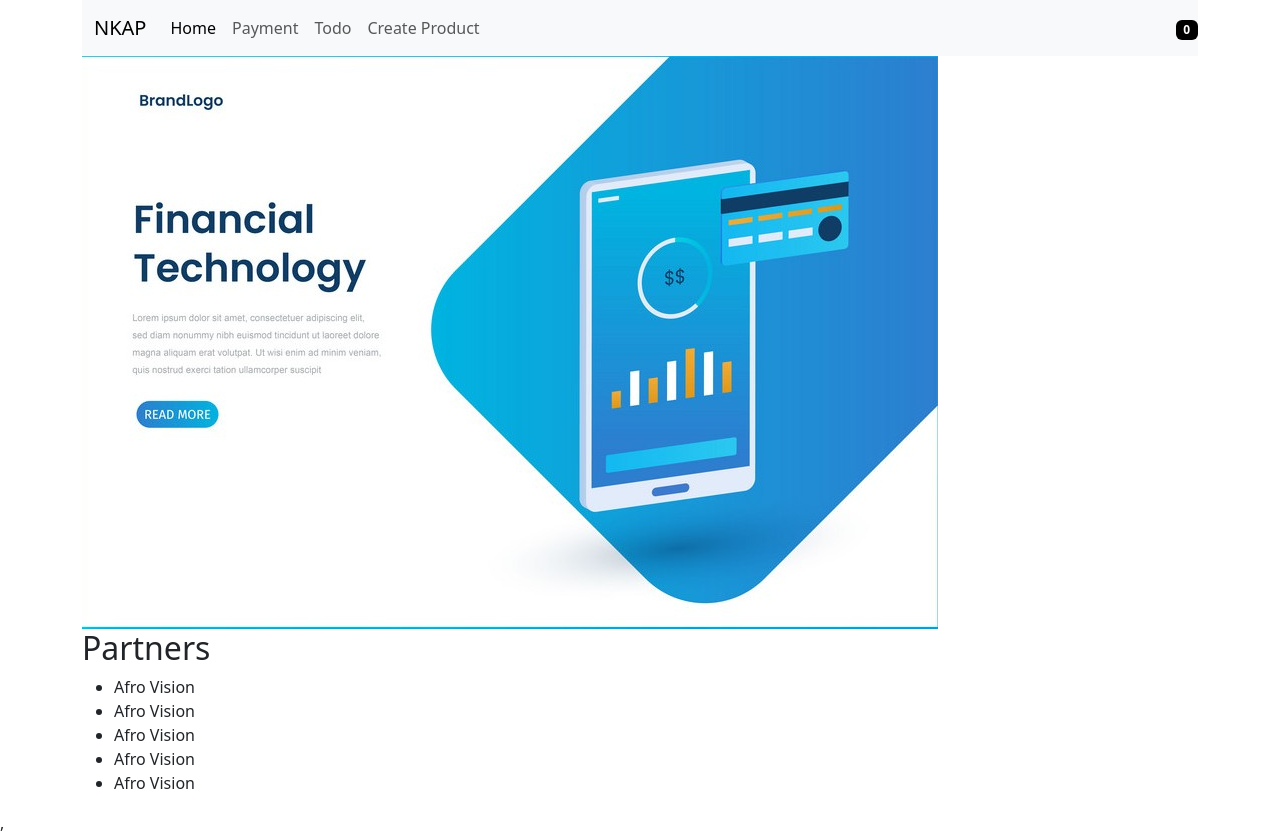
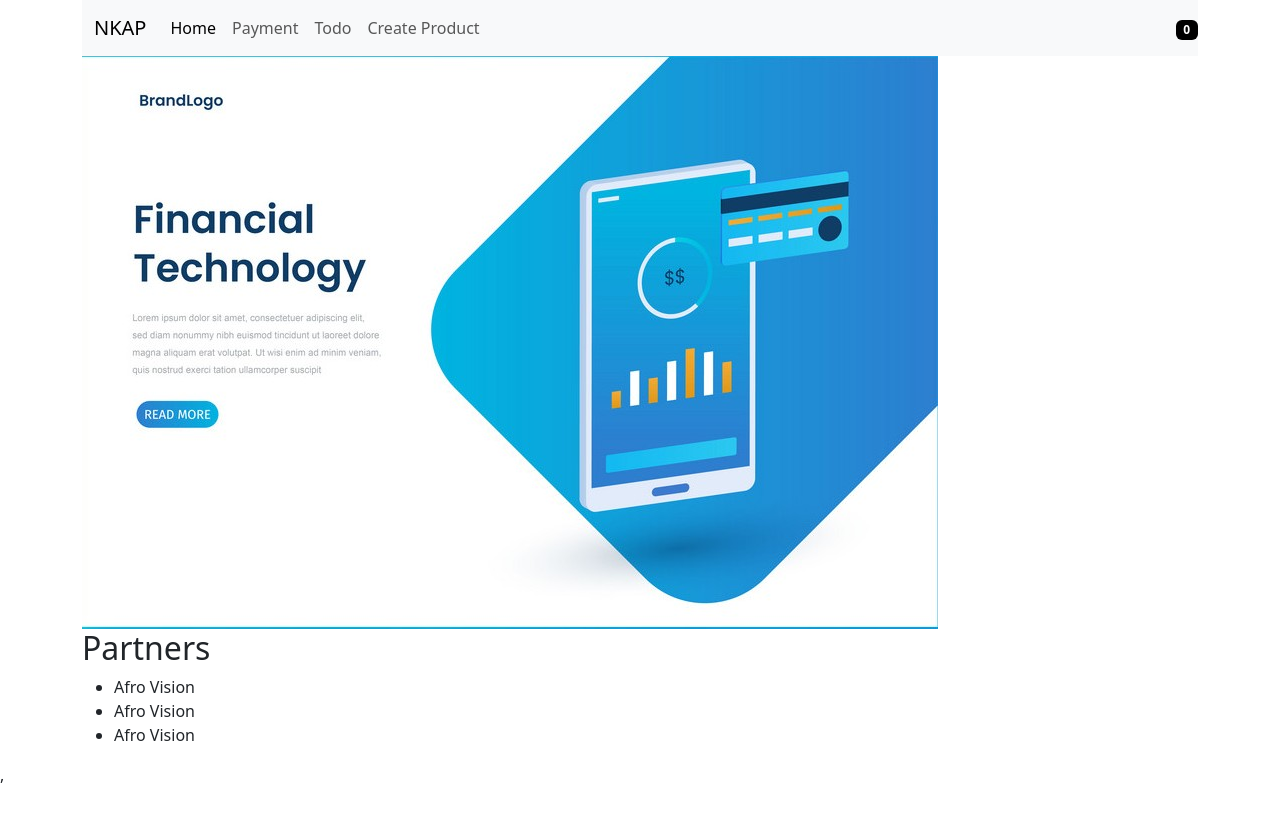
Before and after one commit to tambuaevaristus/E-com-Web-App, a React (Create React App) app: page /home in a window 1280 px wide. After the commit the page ends 800 px from the top, so only its background shows below. Built offline with nearby package versions, Linux system fonts and the light colour scheme.

Commit message:
partner reduced

```diff
--- a/src/components/Partners.tsx
+++ b/src/components/Partners.tsx
@@ -8,8 +8,7 @@ function Partners() {
         <li>Afro Vision</li>
         <li>Afro Vision</li>
         <li>Afro Vision</li>
-        <li>Afro Vision</li>
-        <li>Afro Vision</li>
+
       </ul>
     </div>
   );
```
